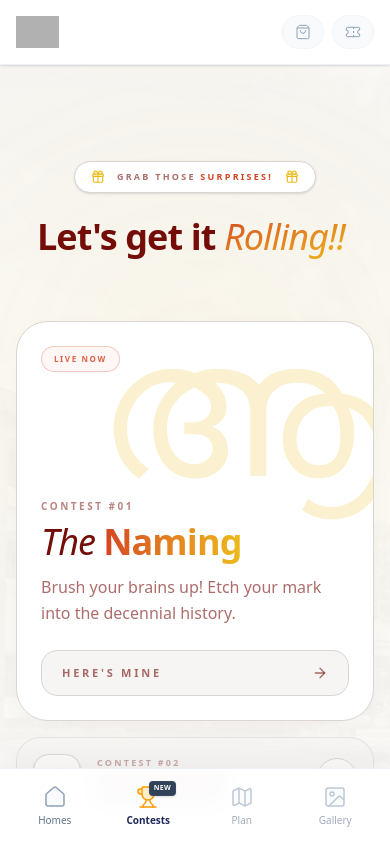
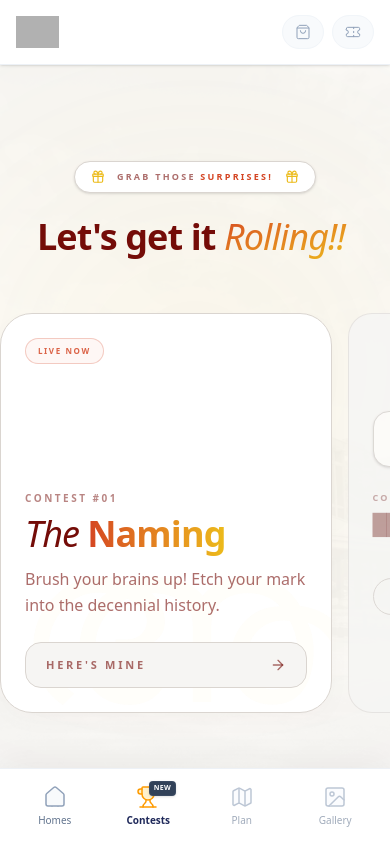
Before and after one commit to mace-2016/alumnimeet, a Next.js app: page /contest in a window 390 px wide. Shown: the top 842 px of the page. Built offline with nearby package versions, Linux system fonts and the light colour scheme; grey boxes are pictures that could not be loaded; a web font is replaced by a local one.

Commit message:
Update page.tsx

```diff
--- a/app/contest/page.tsx
+++ b/app/contest/page.tsx
@@ -56,10 +56,12 @@ export default function ContestsHubPage() {
   ];
 
   const getBentoClasses = (index: number) => {
-    if (index === 0) return "md:col-span-2 md:row-span-2 flex flex-col justify-end min-h-[400px] md:min-h-[480px]";
-    // Mobile: Auto height. Desktop: min-h-[220px]
-    if (index === 1) return "md:col-span-2 md:row-span-1 flex flex-col justify-center min-h-auto md:min-h-[220px]";
-    return "md:col-span-1 md:row-span-1 flex flex-col justify-between min-h-auto md:min-h-[220px]";
+    // The base class applies the carousel widths/snaps on mobile, and resets on md:
+    const carouselBase = "w-[85vw] sm:w-[320px] md:w-auto shrink-0 snap-start md:snap-none";
+
+    if (index === 0) return `${carouselBase} md:col-span-2 md:row-span-2 flex flex-col justify-end min-h-[400px] md:min-h-[480px]`;
+    if (index === 1) return `${carouselBase} md:col-span-2 md:row-span-1 flex flex-col justify-center min-h-[260px] md:min-h-[220px]`;
+    return `${carouselBase} md:col-span-1 md:row-span-1 flex flex-col justify-between min-h-[260px] md:min-h-[220px]`;
   };
 
   return (
@@ -73,7 +75,7 @@ export default function ContestsHubPage() {
       <main className="relative z-10 w-full max-w-[1140px] mx-auto flex flex-col">
 
         {/* Header Section */}
-        <div className="text-center mb-12 md:mb-16 animate-in fade-in slide-in-from-top-6 duration-700">
+        <div className="text-center mb-10 md:mb-16 animate-in fade-in slide-in-from-top-6 duration-700">
           <div className="inline-flex items-center gap-3 px-4 md:px-5 py-2 md:py-2.5 rounded-full bg-white border border-[var(--border)] mb-6 md:mb-8 shadow-sm">
             <Gift className="w-3.5 h-3.5 md:w-4 md:h-4 text-[var(--color-mace-gold)]" strokeWidth={2} />
             <p className="text-[9px] md:text-[10px] font-bold uppercase tracking-[0.25em] text-[var(--text-muted)]">
@@ -87,8 +89,12 @@ export default function ContestsHubPage() {
           </h1>
         </div>
 
-        {/* BENTO GRID */}
+        {/* BENTO GRID / MOBILE CAROUSEL */}
         <div className="grid grid-cols-1 md:grid-cols-4 gap-4 md:gap-6 lg:gap-8 w-full">
+
+          {/* The magic 'md:contents' wrapper converts this into a carousel on mobile only */}
+          <div className="flex overflow-x-auto gap-4 pb-6 -mx-4 px-4 sm:-mx-6 sm:px-6 md:mx-0 md:px-0 md:pb-0 md:contents snap-x snap-mandatory [&::-webkit-scrollbar]:hidden w-[100vw] md:w-full">
+
             {contests.map((contest, index) => {
               const isActive = contest.status === "active";
               const bentoLayout = getBentoClasses(index);
@@ -104,13 +110,13 @@ export default function ContestsHubPage() {
                     >
                       <div className="absolute inset-0 bg-[radial-gradient(circle_at_50%_0%,var(--color-mace-gold),transparent_60%)] opacity-0 group-hover:opacity-[0.06] transition-opacity duration-1000" />
 
-                    {/* UPGRADED: Animated Mobile Watermarks with Tactile Press */}
+                      {/* UPGRADED: Ultra-Subtle Watermarks with Gentle Tactile Press (No more aggressive pulse) */}
                       {contest.isTextIcon ? (
-                      <div className="absolute -right-4 -top-4 md:-right-8 md:-top-8 text-[12rem] md:text-[20rem] leading-none font-serif text-[var(--color-mace-gold)] opacity-[0.05] animate-pulse md:animate-none md:opacity-0 md:group-hover:opacity-[0.03] group-active:-translate-x-2 group-active:-translate-y-2 md:group-hover:-translate-x-2 md:group-hover:-translate-y-2 transition-all duration-1000 ease-out pointer-events-none select-none">
+                        <div className="absolute -right-6 -bottom-4 md:-right-8 md:-top-8 text-[14rem] md:text-[20rem] leading-none font-serif text-[var(--color-mace-gold)] opacity-[0.02] md:opacity-0 md:group-hover:opacity-[0.02] group-active:-translate-x-1 group-active:-translate-y-1 md:group-hover:-translate-x-1 md:group-hover:-translate-y-1 transition-all duration-1000 ease-out pointer-events-none select-none">
                           {contest.iconSymbol}
                         </div>
                       ) : (
-                      contest.icon && <contest.icon className="absolute -right-6 -top-6 md:-right-12 md:-top-12 w-64 h-64 md:w-96 md:h-96 text-[var(--color-mace-gold)] opacity-[0.04] animate-pulse md:animate-none md:opacity-0 md:group-hover:opacity-[0.03] group-active:-translate-x-2 group-active:-translate-y-2 md:group-hover:-translate-x-2 md:group-hover:-translate-y-2 transition-all duration-1000 ease-out pointer-events-none" />
+                        contest.icon && <contest.icon className="absolute -right-6 -bottom-6 md:-right-12 md:-top-12 w-56 h-56 md:w-96 md:h-96 text-[var(--color-mace-gold)] opacity-[0.02] md:opacity-0 md:group-hover:opacity-[0.02] group-active:-translate-x-1 group-active:-translate-y-1 md:group-hover:-translate-x-1 md:group-hover:-translate-y-1 transition-all duration-1000 ease-out pointer-events-none" />
                       )}
 
                       {/* Live Now Badge */}
@@ -143,38 +149,34 @@ export default function ContestsHubPage() {
                       </div>
                     </Link>
                   ) : (
-                  /* --- THE LOCKED CONTESTS (MOBILE LIST ROWS -> DESKTOP SQUARES) --- */
-                  /* Added active:scale-[0.99] so tapping locked cards feels physical, not broken */
-                  <div className={`relative rounded-[1.5rem] md:rounded-[2.5rem] bg-[var(--surface-soft)] border border-[var(--border)]/60 p-4 md:p-8 lg:p-10 opacity-90 grayscale-[20%] animate-in fade-in slide-in-from-bottom-4 flex flex-row md:flex-col items-center md:items-stretch justify-between active:scale-[0.99] transition-transform duration-300 select-none ${animationDelay} ${bentoLayout}`}>
+                    /* --- THE LOCKED CONTESTS (VERTICAL CAROUSEL CARDS) --- */
+                    /* On mobile carousel, vertical cards look far better than smashed list rows */
+                    <div className={`relative rounded-[1.5rem] md:rounded-[2.5rem] bg-[var(--surface-soft)] border border-[var(--border)]/60 p-6 md:p-8 lg:p-10 opacity-90 grayscale-[20%] animate-in fade-in slide-in-from-bottom-4 flex flex-col items-start justify-between active:scale-[0.98] transition-transform duration-500 select-none ${animationDelay} ${bentoLayout}`}>
 
-                    <div className={`w-full flex flex-row md:flex-col items-center md:items-start gap-4 md:gap-0 ${index === 1 ? "md:flex-row md:items-center md:gap-6" : ""}`}>
-                      <div className="w-12 h-12 md:w-16 md:h-16 rounded-2xl md:rounded-[1.5rem] bg-[var(--background)] border border-[var(--border)] flex items-center justify-center flex-shrink-0 shadow-sm md:mb-6">
-                        {contest.icon && <contest.icon className="w-5 h-5 md:w-6 md:h-6 text-[var(--color-mace-stone)]" strokeWidth={1.5} />}
+                      <div className="w-full flex flex-col items-start gap-4 md:gap-0">
+                        <div className="w-14 h-14 md:w-16 md:h-16 rounded-2xl md:rounded-[1.5rem] bg-[var(--background)] border border-[var(--border)] flex items-center justify-center flex-shrink-0 shadow-sm md:mb-6">
+                          {contest.icon && <contest.icon className="w-6 h-6 md:w-6 md:h-6 text-[var(--color-mace-stone)]" strokeWidth={1.5} />}
                         </div>
 
-                      <div className="flex-1">
-                        <p className="text-[9px] md:text-[10px] font-bold uppercase tracking-[0.25em] text-[var(--text-muted)]/60 mb-0.5 md:mb-1.5 flex items-center gap-2">
-                          {contest.tag} <span className="hidden md:inline text-[var(--border)] mx-1">•</span> <span className="hidden md:inline">Locked</span>
+                        <div className="flex-1 mt-2 md:mt-0">
+                          <p className="text-[9px] md:text-[10px] font-bold uppercase tracking-[0.25em] text-[var(--text-muted)]/60 mb-1.5 flex items-center gap-2">
+                            {contest.tag} <span className="text-[var(--border)] mx-1">•</span> Locked
                           </p>
-                        <h2 className="text-xl md:text-2xl font-serif font-bold text-[var(--text-muted)]/70 mb-0 md:mb-2 tracking-tight">
+                          <h2 className="text-xl md:text-2xl font-serif font-bold text-[var(--text-muted)]/70 mb-2 tracking-tight">
                             {contest.title}
                           </h2>
                           {index === 1 && (
-                          <p className="hidden md:block text-sm text-[var(--text-muted)]/60 font-medium max-w-sm leading-relaxed">
+                            <p className="text-sm text-[var(--text-muted)]/60 font-medium max-w-sm leading-relaxed hidden md:block">
                               {contest.description}
                             </p>
                           )}
                         </div>
                       </div>
 
-                    <div className={`flex-shrink-0 ml-3 md:ml-0 md:mt-auto ${index === 1 ? "" : "md:w-full"}`}>
-                      {/* Desktop Full Pill */}
-                      <div className="hidden md:flex items-center justify-center gap-2 px-6 py-3 bg-transparent border border-[var(--border)] text-[var(--color-mace-stone)] rounded-full text-[11px] font-bold uppercase tracking-[0.25em] cursor-not-allowed">
-                        <Lock className="w-4 h-4" strokeWidth={2} /> Locked
-                      </div>
-                      {/* Mobile Minimal Lock Icon */}
-                      <div className="md:hidden flex items-center justify-center w-10 h-10 rounded-full bg-[var(--background)] border border-[var(--border)] text-[var(--color-mace-stone)]">
-                        <Lock className="w-4 h-4" strokeWidth={1.5} />
+                      <div className="mt-8 md:mt-auto w-full">
+                        {/* Unified Mobile/Desktop Lock Pill */}
+                        <div className="inline-flex items-center justify-center gap-2 px-5 py-2.5 bg-transparent border border-[var(--border)] text-[var(--color-mace-stone)] rounded-full text-[10px] md:text-[11px] font-bold uppercase tracking-[0.25em] cursor-not-allowed">
+                          <Lock className="w-3.5 h-3.5 md:w-4 md:h-4" strokeWidth={2} /> Locked
                         </div>
                       </div>
                     </div>
@@ -183,6 +185,7 @@ export default function ContestsHubPage() {
               );
             })}
           </div>
+        </div>
 
       </main>
     </div>
```
Lines whose indentation alone changed are shown as unchanged.
